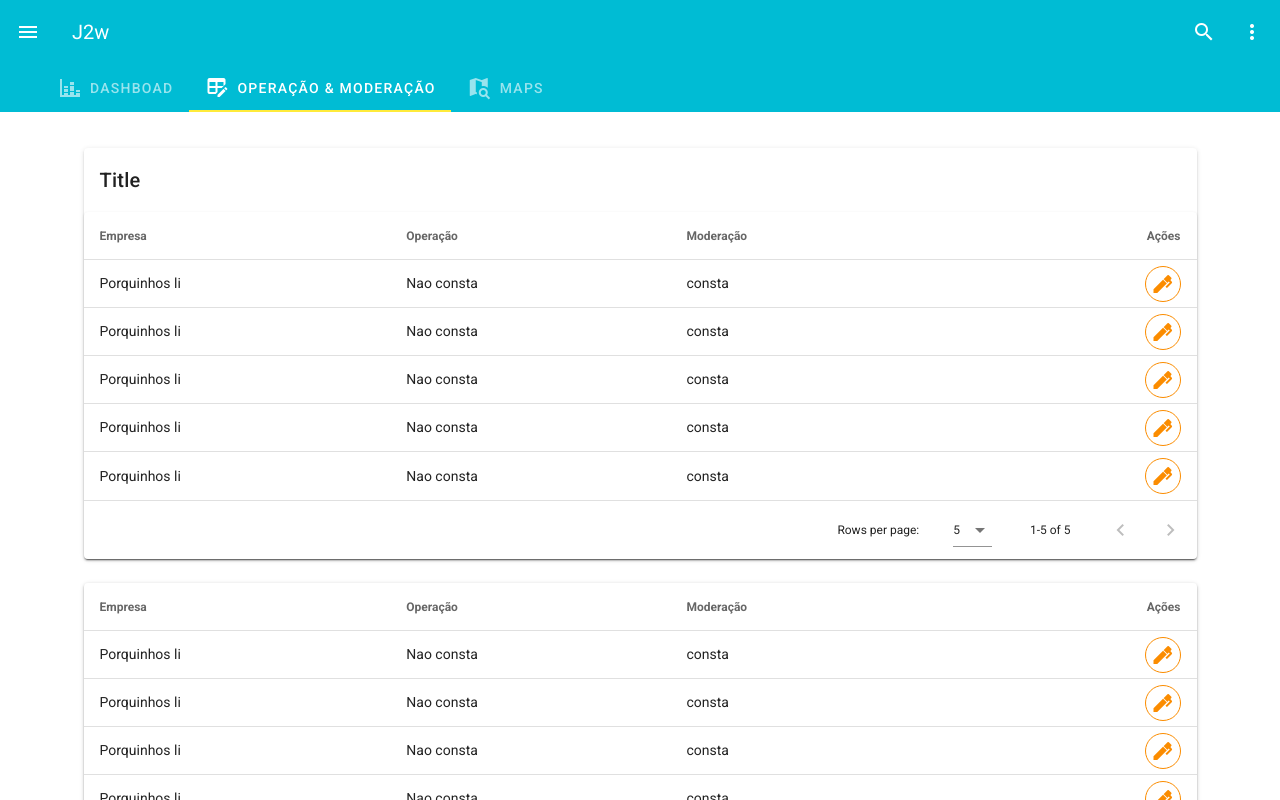
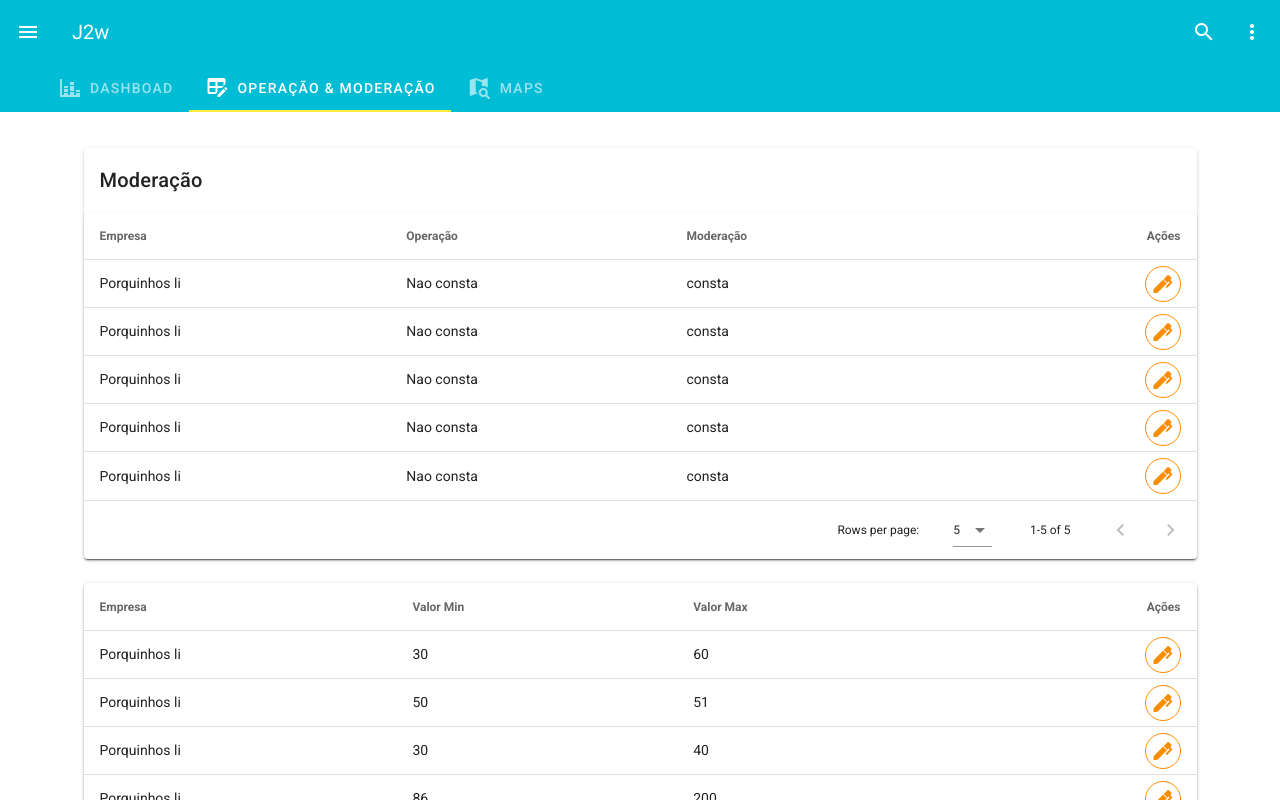
Before and after one commit to LucasMotadev/vue-dashboard, a Vue app: page / in a window 1280 px wide. Both pictures are taken after a click on the tab "OPERAÇÃO & MODERAÇÃO". Shown: the top 800 px of the page. Built offline with nearby package versions, Linux system fonts and the light colour scheme.

Commit message:
feat: consula atravez de click na linha

```diff
--- a/src/modules/dashboard/components/TableEmpresaModeracao.vue
+++ b/src/modules/dashboard/components/TableEmpresaModeracao.vue
@@ -1,14 +1,13 @@
 <template>
   <v-container>
     <v-card>
-      <v-card-title primary-title>
-        Title
-      </v-card-title>
+      <v-card-title primary-title> Moderação </v-card-title>
       <v-data-table
         :headers="headers"
         :items="items"
         :items-per-page="5"
         class="elevation-1"
+        @click:row="fetch($event)"
       >
         <template v-slot:[`item.action`]="{ item }">
           <v-tooltip top>
@@ -34,36 +33,12 @@
 </template>
 
 <script>
+import { barramento } from "../barramento";
+import sericeTableEmpresaModeracao from "../services/tableEmpresaModeracao";
 export default {
   data() {
     return {
-      items: [
-        {
-          empresa: "Porquinhos li",
-          operacao: "Nao consta",
-          moderacao: "consta"
-        },
-        {
-          empresa: "Porquinhos li",
-          operacao: "Nao consta",
-          moderacao: "consta"
-        },
-        {
-          empresa: "Porquinhos li",
-          operacao: "Nao consta",
-          moderacao: "consta"
-        },
-        {
-          empresa: "Porquinhos li",
-          operacao: "Nao consta",
-          moderacao: "consta"
-        },
-        {
-          empresa: "Porquinhos li",
-          operacao: "Nao consta",
-          moderacao: "consta"
-        }
-      ],
+      items: [],
       headers: [
         {
           text: "Empresa",
@@ -84,6 +59,19 @@ export default {
         }
       ]
     };
+  },
+
+  methods: {
+    fetch(item) {
+      barramento.$emit("click:rowTableEmpresaModeracao", item);
+    },
+
+    getEmpresaModeracao() {
+      this.items = sericeTableEmpresaModeracao.get();
+    }
+  },
+  created() {
+    this.getEmpresaModeracao();
   }
 };
 </script>
--- a/src/modules/dashboard/components/TableFazendaModeracao.vue
+++ b/src/modules/dashboard/components/TableFazendaModeracao.vue
@@ -31,56 +31,43 @@
 </template>
 
 <script>
+import { barramento } from "../barramento";
+import serviceFazendoModeracao from "../services/tableFazendoModeracao";
 export default {
   data() {
     return {
-      items: [
-        {
-          empresa: "Porquinhos li",
-          operacao: "Nao consta",
-          moderacao: "consta"
-        },
-        {
-          empresa: "Porquinhos li",
-          operacao: "Nao consta",
-          moderacao: "consta"
-        },
-        {
-          empresa: "Porquinhos li",
-          operacao: "Nao consta",
-          moderacao: "consta"
-        },
-        {
-          empresa: "Porquinhos li",
-          operacao: "Nao consta",
-          moderacao: "consta"
-        },
-        {
-          empresa: "Porquinhos li",
-          operacao: "Nao consta",
-          moderacao: "consta"
-        }
-      ],
+      items: [],
       headers: [
         {
           text: "Empresa",
           value: "empresa"
         },
         {
-          text: "Operação",
-          value: "operacao"
+          text: "Valor Min",
+          value: "qt_min"
         },
         {
-          text: "Moderação",
-          value: "moderacao"
+          text: "Valor Max",
+          value: "qt_max"
         },
         {
           text: "Ações",
           value: "action",
-          align: 'end'
+          align: "end"
         }
       ]
     };
+  },
+  methods: {
+    async getFazendas(e = {}) {
+      console.log("clicou", e.id_empresa);
+      this.items = await serviceFazendoModeracao.get(e.id_empresa);
+    }
+  },
+
+  created() {
+    this.getFazendas();
+    barramento.$on("click:rowTableEmpresaModeracao", this.getFazendas);
   }
 };
 </script>
--- /dev/null
+++ b/src/modules/dashboard/services/tableEmpresaModeracao.js
@@ -0,0 +1,44 @@
+const empresaModeracao = {
+  items: [
+    {
+      id_empresa: 1,
+      empresa: "Porquinhos li",
+      operacao: "Nao consta",
+      moderacao: "consta"
+    },
+
+    {
+      id_empresa: 2,
+      empresa: "Porquinhos li",
+      operacao: "Nao consta",
+      moderacao: "consta"
+    },
+
+    {
+      id_empresa: 3,
+      empresa: "Porquinhos li",
+      operacao: "Nao consta",
+      moderacao: "consta"
+    },
+
+    {
+      id_empresa: 4,
+      empresa: "Porquinhos li",
+      operacao: "Nao consta",
+      moderacao: "consta"
+    },
+
+    {
+      id_empresa: 5,
+      empresa: "Porquinhos li",
+      operacao: "Nao consta",
+      moderacao: "consta"
+    }
+  ],
+
+  get() {
+    return this.items;
+  }
+};
+
+export default empresaModeracao;
--- /dev/null
+++ b/src/modules/dashboard/services/tableFazendoModeracao.js
@@ -0,0 +1,49 @@
+const empresaModeracao = {
+  items: [
+    {
+      id_empresa: 1,
+      empresa: "Porquinhos li",
+      qt_min: 30,
+      qt_max: 60
+    },
+
+    {
+      id_empresa: 2,
+      empresa: "Porquinhos li",
+      qt_min: 50,
+      qt_max: 51
+    },
+
+    {
+      id_empresa: 3,
+      empresa: "Porquinhos li",
+      qt_min: 30,
+      qt_max: 40
+    },
+
+    {
+      id_empresa: 4,
+      empresa: "Porquinhos li",
+      qt_min: 86,
+      qt_max: 200
+    },
+
+    {
+      id_empresa: 5,
+      empresa: "Porquinhos li",
+      qt_min: 45,
+      qt_max: 200
+    }
+  ],
+
+  get(id_empresa) {
+    console.log("id_empresa", id_empresa);
+    if (id_empresa == undefined) {
+      return this.items;
+    }
+    console.log("this.items", this.items);
+    return this.items.filter(element => element.id_empresa == id_empresa);
+  }
+};
+
+export default empresaModeracao;
```
